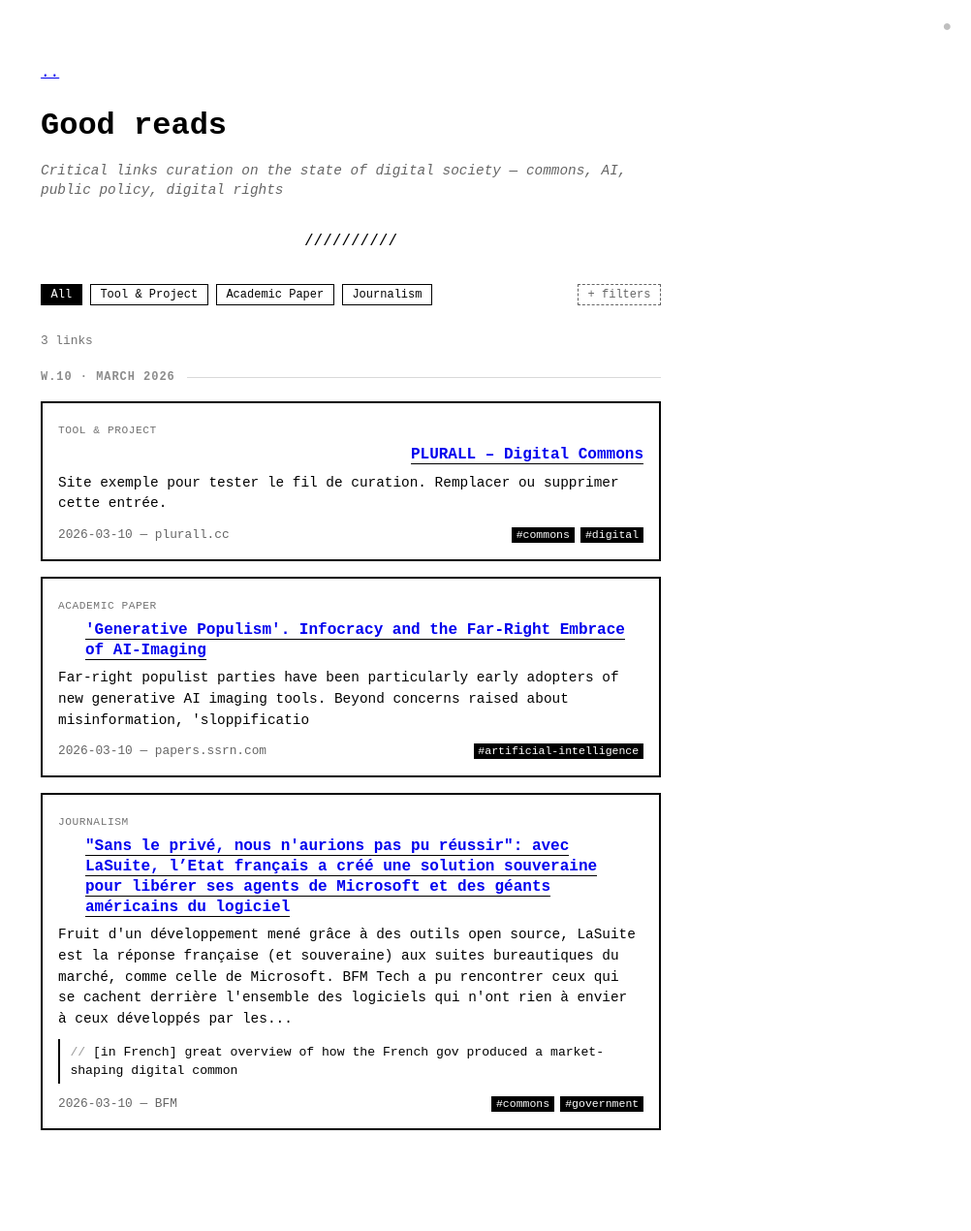
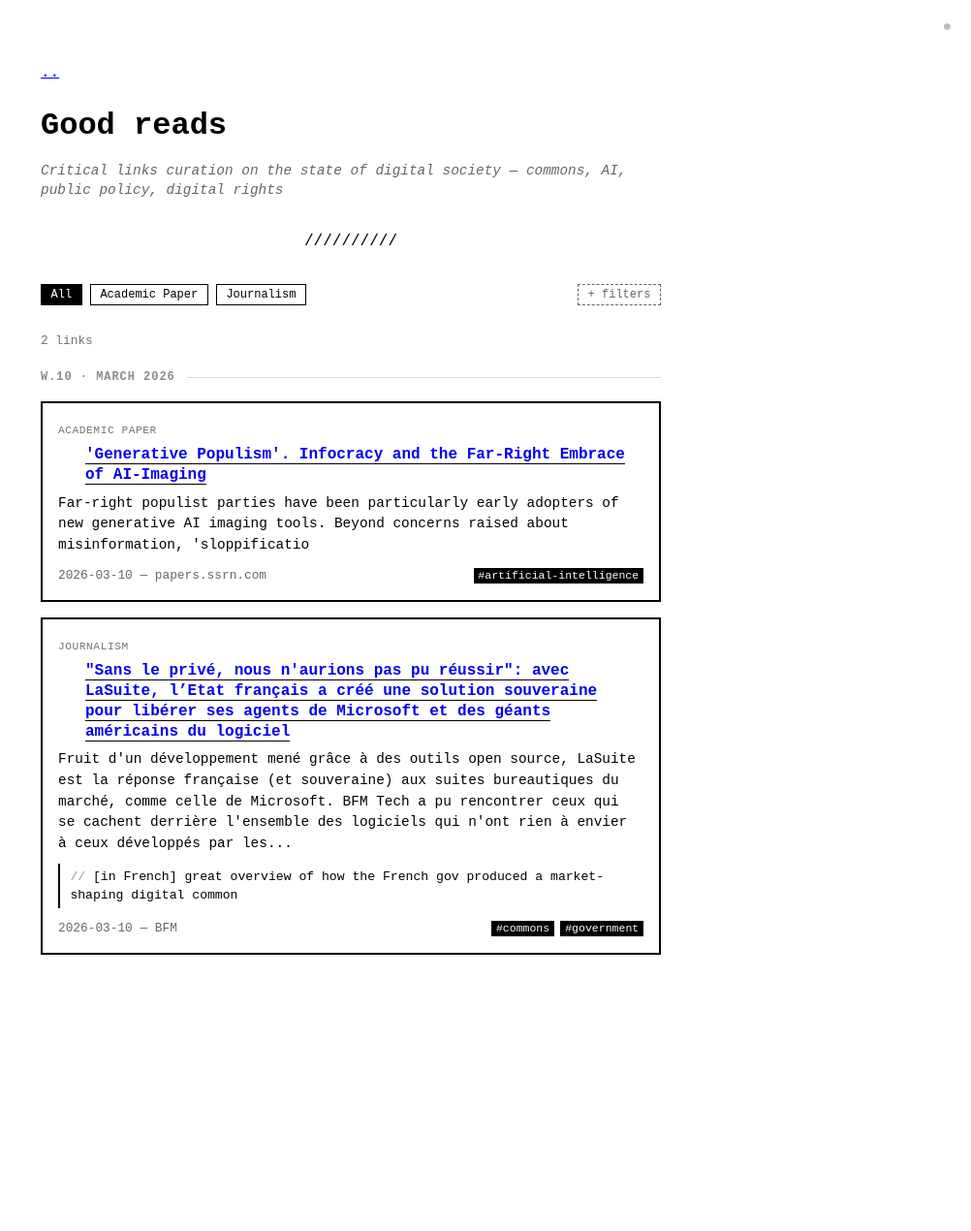
Before and after one commit to PLrolle/plrolle.github.io, a Jekyll site: the page built from links.md, in a window 1280 px wide. Shown: the whole page at 97% size, without its empty margins (278-1280 px from the left). Built offline with Jekyll 4.4.1, drawn with Linux system fonts in a browser that asks for light colours; after the commit the page ends 1089 px from its top, so only the background shows below that.

Commit message:
remove link: PLURALL – Digital Commons

```diff
--- a/_data/links.json
+++ b/_data/links.json
@@ -26,19 +26,5 @@
     "tags": [
       "artificial-intelligence"
     ]
-  },
-  {
-    "id": "example-001",
-    "url": "https://plurall.cc",
-    "title": "PLURALL – Digital Commons",
-    "summary": "Site exemple pour tester le fil de curation. Remplacer ou supprimer cette entrée.",
-    "source_name": "plurall.cc",
-    "source_favicon": "https://www.google.com/s2/favicons?domain=plurall.cc&sz=32",
-    "date": "2026-03-10",
-    "category": "tool-project",
-    "tags": [
-      "commons",
-      "digital"
-    ]
   }
 ]
```
